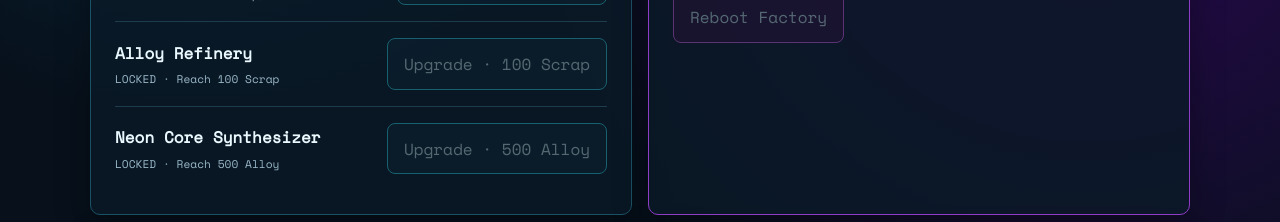
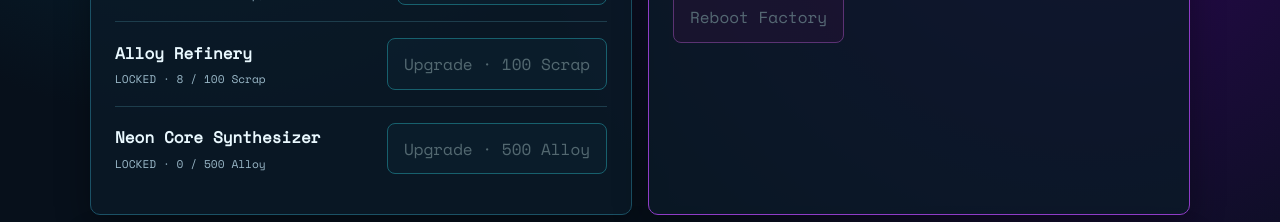
Before and after one commit to solaradex/neon-foundry, a React (Vite) app: page / in a window 1280 px wide. Shown: the part 455-677 px from the top of the page. Built offline with nearby package versions, Linux system fonts and the light colour scheme.

Commit message:
Show unlock progress

```diff
--- a/src/App.tsx
+++ b/src/App.tsx
@@ -149,7 +149,7 @@ export default function App() {
             subtitle={
               refineryUnlocked
                 ? `Level ${game.refineryLevel} · +0.08 Alloy/s`
-                : "LOCKED · Reach 100 Scrap"
+                : `LOCKED · ${Math.floor(game.scrap)} / 100 Scrap`
             }
             cost={refineryCost(game.refineryLevel)}
             disabled={
@@ -163,7 +163,7 @@ export default function App() {
             subtitle={
               coreSynthUnlocked
                 ? `Level ${game.coreSynthLevel} · +0.01 Core/s`
-                : "LOCKED · Reach 500 Alloy"
+                : `LOCKED · ${Math.floor(game.alloy)} / 500 Alloy`
             }
             cost={coreSynthCost(game.coreSynthLevel)}
             currency="Alloy"
```
